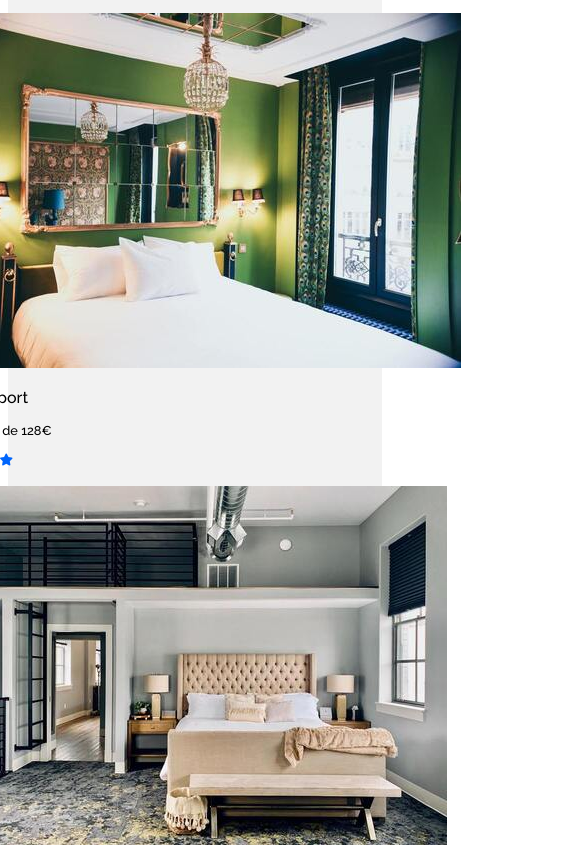
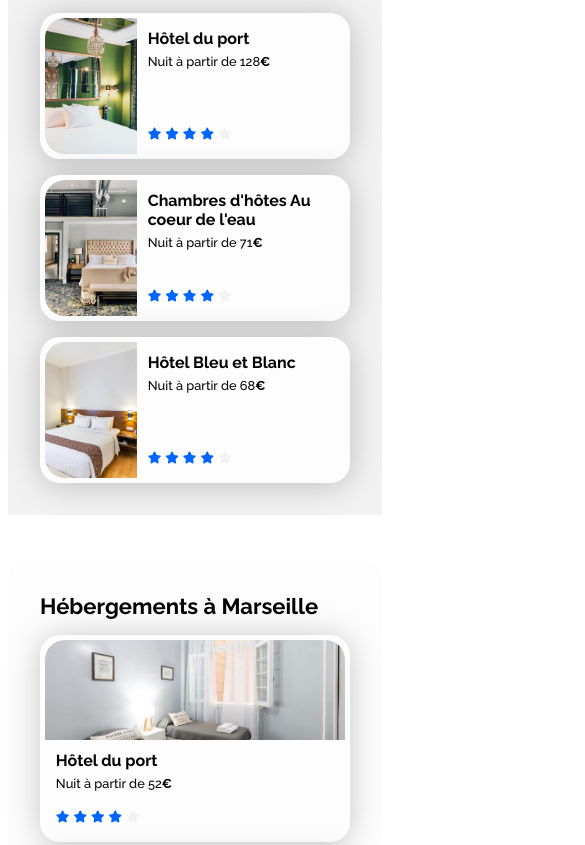
Before and after one commit to F-Saravia/OC_P2_Booki, a plain HTML site: page index.html in a window 390 px wide. Shown: the part 640-1485 px from the top of the page, 585 px wide, since content can reach past the window. Drawn offline with Linux system fonts and the light colour scheme.

Commit message:
implement cards styles and responsive behaviour

```diff
--- /dev/null
+++ b/css/cards.css
@@ -0,0 +1,143 @@
+/****** Common Card Layout & Space Properties ***********/
+
+.card-link-wrapper {
+  box-sizing: border-box;
+  width: 100%;
+  display: flex;
+}
+
+.card {
+  box-sizing: border-box;
+  flex: 1 1 100%;
+  display: flex;
+  background-color: var(--color-white);
+  border-radius: 1.25rem;
+  filter: drop-shadow(0px 0.18rem 1rem var(--shadow-color));
+}
+
+.card-image-wrapper {
+  box-sizing: border-box;
+  overflow: hidden;
+  justify-content: center;
+  align-items: center;
+}
+
+.card-image-wrapper img {
+  width: 100%;
+  height: 100%;
+  box-sizing: border-box;
+  overflow: hidden;
+  object-fit: cover;
+}
+
+.card-content {
+  box-sizing: border-box;
+  margin: 0.66rem;
+  display: flex;
+  flex-direction: column;
+  justify-content: space-between;
+}
+
+.card-title {
+  font-weight: 600;
+  margin: 0;
+}
+
+.card-title-info {
+  margin: 0.5em 0 0 0;
+}
+
+.euro {
+  font-weight: 700;
+}
+
+.neutral-star {
+  color: var(--background-main-color);
+}
+
+.card-rating {
+  margin: 1em 0 0 0;
+}
+
+/****** Accommodations Card Specifics ***********/
+
+.accommodations-section .card-link-wrapper {
+  width: 15.19rem;
+  height: 12.95rem;
+}
+.accommodations-section .card {
+  flex-direction: column;
+  padding: 0.33rem;
+}
+
+.accommodations-section .card-image-wrapper {
+  height: 60%;
+  border-top-left-radius: 1.25rem;
+  border-top-right-radius: 1.25rem;
+}
+
+.accommodations-section .card-content {
+  height: 40%;
+}
+
+@media screen and (max-width: 768px) {
+  .accommodations-section .card-link-wrapper {
+    width: 100%;
+  }
+}
+
+/****** Populars Card Specifics ***********/
+
+.populars-section .card-link-wrapper {
+  height: 9.125rem;
+}
+
+.populars-section .card {
+  padding: 0.33rem;
+}
+
+.populars-section .card-image-wrapper {
+  width: 32%;
+  border-top-left-radius: 1.25rem;
+  border-bottom-left-radius: 1.25rem;
+}
+
+.populars-section .card-content {
+  width: 65%;
+}
+
+/****** Activity Card specifics ***********/
+
+.activities-section .card {
+  flex-direction: column;
+}
+
+.activities-section .card-image-wrapper {
+  height: 80%;
+  border-top-left-radius: 1.25rem;
+  border-top-right-radius: 1.25rem;
+}
+
+.activities-section .card-content {
+  height: 20%;
+  text-align: center;
+  justify-content: center;
+}
+
+@media screen and (max-width: 768px) {
+  .activities-section .card-link-wrapper {
+    height: 12.5rem;
+  }
+}
+
+@media screen and (min-width: 768px) and (max-width: 1024px) {
+  .activities-section .card-link-wrapper {
+    height: 16.87rem;
+  }
+}
+
+@media screen and (min-width: 1024px) {
+  .activities-section .card-link-wrapper {
+    height: 27.43rem;
+  }
+}
--- a/index.html
+++ b/index.html
@@ -34,6 +34,9 @@
     <link
       rel="stylesheet"
       href="./css/layout-sections-with-cards.css" />
+    <link
+      rel="stylesheet"
+      href="./css/cards.css" />
   </head>
 
   <body>
```
Also changed, not shown: 1 other file.
